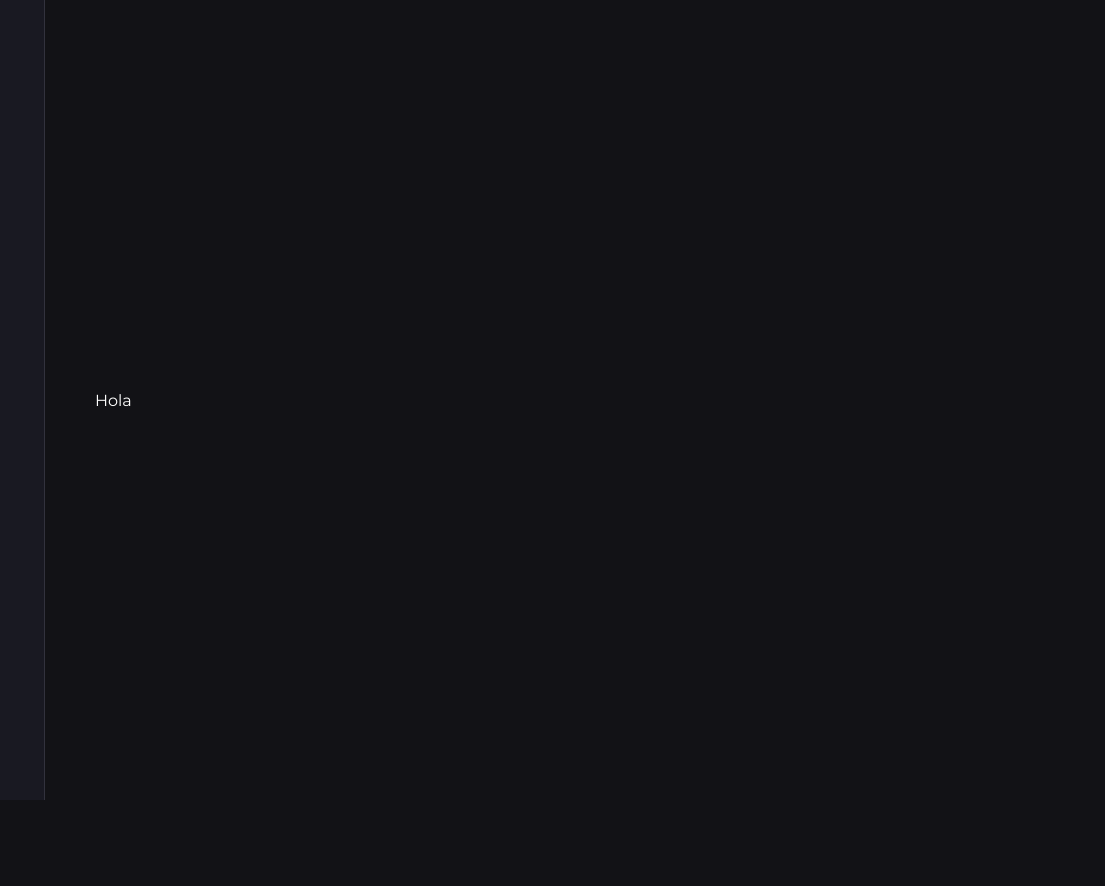
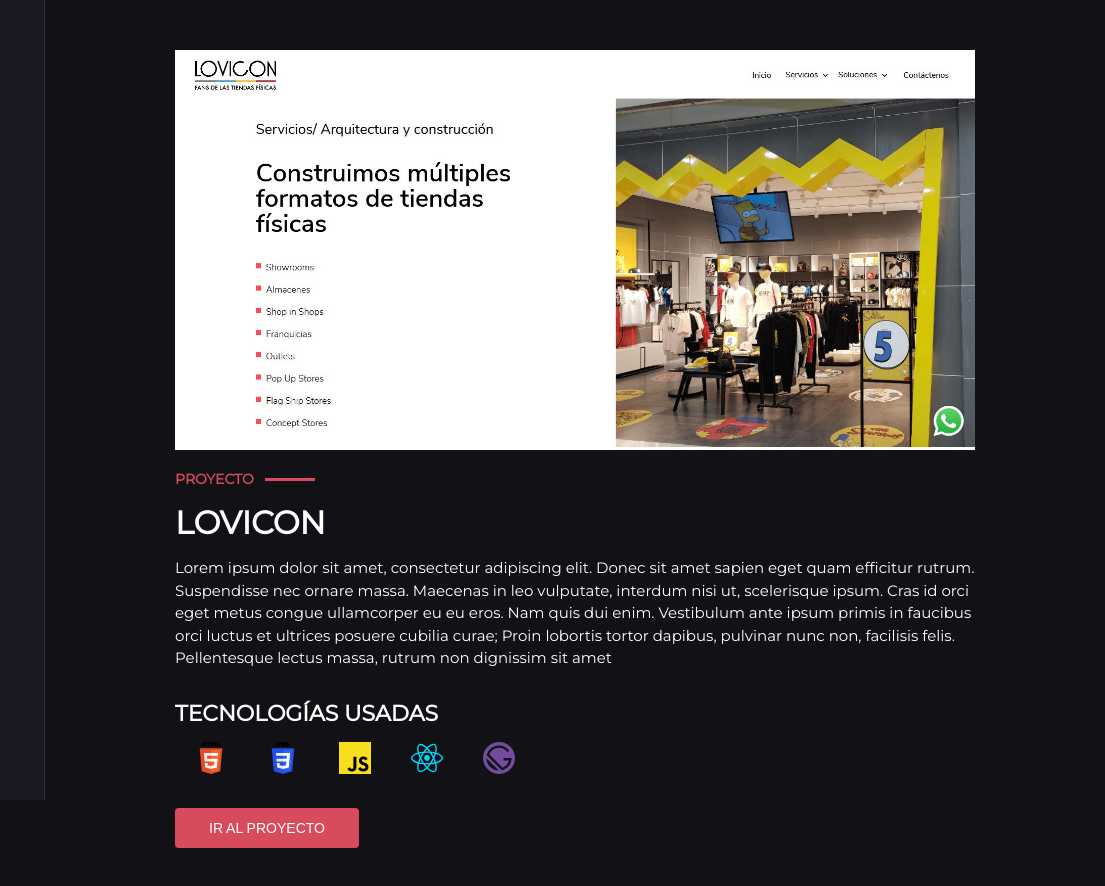
Before and after one commit to simontorresdev/portafolio, a Gatsby site: page /lovicon in a window 1280 px wide. Shown: the full height of the page, 175-1280 px from the left. Before the commit the page ends 800 px from the top, so only its background shows below. Built offline with nearby package versions, Linux system fonts and the light colour scheme; Gatsby itself is replaced by a stand-in of ours.

Commit message:
contruyendo el single project

```diff
--- a/src/components/ListingProject/index.js
+++ b/src/components/ListingProject/index.js
@@ -4,7 +4,7 @@
 import { Link } from 'gatsby'
 import { Html5, Css3, Javascript, IconReact, Next, Gatsby, Wordpress, Elementor } from '../../icons/tecnologias'
 
-export const ListingProject = ({ nombre, descripcion, icons, img, url }) => {
+export const ListingProject = ({ nombre, excerpt, icons, img, url }) => {
   return (
     <ContenedorListing>
       <Link to={`/${url}`}>
@@ -39,7 +39,7 @@
         </ContenedorImagen>
         <ContenedorDescripcion>
           <h2>{nombre}</h2>
-          <h3>{descripcion}</h3>
+          <h3>{excerpt}</h3>
         </ContenedorDescripcion>
       </Link>
     </ContenedorListing>
--- a/src/components/Proyectos/index.js
+++ b/src/components/Proyectos/index.js
@@ -11,7 +11,7 @@
           <ListingProject
             key={id}
             nombre={project.name}
-            descripcion={project.description}
+            excerpt={project.excerpt}
             icons={project.technologys}
             img={project.img}
             url={project.url}
--- a/src/proyectos/index.js
+++ b/src/proyectos/index.js
@@ -2,58 +2,74 @@
   {
     name: 'Lovicon',
     img: 'proyectolovicon.jpg',
-    description: 'Proyecto realizado con Gatsby JS',
+    excerpt: 'Proyecto realizado con Gatsby JS',
     url: 'lovicon',
-    technologys: ['Html5', 'Css3', 'Javascript', 'React', 'Gatsby']
+    technologys: ['Html5', 'Css3', 'Javascript', 'React', 'Gatsby'],
+    description: 'Lorem ipsum dolor sit amet, consectetur adipiscing elit. Donec sit amet sapien eget quam efficitur rutrum. Suspendisse nec ornare massa. Maecenas in leo vulputate, interdum nisi ut, scelerisque ipsum. Cras id orci eget metus congue ullamcorper eu eu eros. Nam quis dui enim. Vestibulum ante ipsum primis in faucibus orci luctus et ultrices posuere cubilia curae; Proin lobortis tortor dapibus, pulvinar nunc non, facilisis felis. Pellentesque lectus massa, rutrum non dignissim sit amet',
+    urlProject: 'https://manolo.com.co'
   },
   {
     name: 'Manolo',
     img: 'manolo.png',
-    description: 'Proyecto realizado con Wordpress',
+    excerpt: 'Proyecto realizado con Wordpress',
     url: 'manolo',
-    technologys: ['Html5', 'Css3', 'Javascript', 'Wordpress', 'Elementor']
+    technologys: ['Html5', 'Css3', 'Javascript', 'Wordpress', 'Elementor'],
+    description: 'Lorem ipsum dolor sit amet, consectetur adipiscing elit. Donec sit amet sapien eget quam efficitur rutrum. Suspendisse nec ornare massa. Maecenas in leo vulputate, interdum nisi ut, scelerisque ipsum. Cras id orci eget metus congue ullamcorper eu eu eros. Nam quis dui enim. Vestibulum ante ipsum primis in faucibus orci luctus et ultrices posuere cubilia curae; Proin lobortis tortor dapibus, pulvinar nunc non, facilisis felis. Pellentesque lectus massa, rutrum non dignissim sit amet',
+    urlProject: 'https://manolo.com.co'
   },
   {
     name: 'App podcast',
     img: 'podcast.png',
-    description: 'Proyecto realizado con Next JS',
+    excerpt: 'Proyecto realizado con Next JS',
     url: 'app-podcast',
-    technologys: ['Html5', 'Css3', 'Javascript', 'React', 'Next']
+    technologys: ['Html5', 'Css3', 'Javascript', 'React', 'Next'],
+    description: 'Lorem ipsum dolor sit amet, consectetur adipiscing elit. Donec sit amet sapien eget quam efficitur rutrum. Suspendisse nec ornare massa. Maecenas in leo vulputate, interdum nisi ut, scelerisque ipsum. Cras id orci eget metus congue ullamcorper eu eu eros. Nam quis dui enim. Vestibulum ante ipsum primis in faucibus orci luctus et ultrices posuere cubilia curae; Proin lobortis tortor dapibus, pulvinar nunc non, facilisis felis. Pellentesque lectus massa, rutrum non dignissim sit amet',
+    urlProject: 'https://manolo.com.co'
   },
   {
     name: 'Petgram',
     img: 'petgram.png',
-    description: 'Proyecto realizado con React JS',
+    excerpt: 'Proyecto realizado con React JS',
     url: 'petgram',
-    technologys: ['Html5', 'Css3', 'Javascript', 'React']
+    technologys: ['Html5', 'Css3', 'Javascript', 'React'],
+    description: 'Lorem ipsum dolor sit amet, consectetur adipiscing elit. Donec sit amet sapien eget quam efficitur rutrum. Suspendisse nec ornare massa. Maecenas in leo vulputate, interdum nisi ut, scelerisque ipsum. Cras id orci eget metus congue ullamcorper eu eu eros. Nam quis dui enim. Vestibulum ante ipsum primis in faucibus orci luctus et ultrices posuere cubilia curae; Proin lobortis tortor dapibus, pulvinar nunc non, facilisis felis. Pellentesque lectus massa, rutrum non dignissim sit amet',
+    urlProject: 'https://manolo.com.co'
   },
   {
     name: 'Lovicon2',
     img: 'proyectolovicon.jpg',
-    description: 'Proyecto realizado con Gatsby JS',
+    excerpt: 'Proyecto realizado con Gatsby JS',
     url: 'lovicon2',
-    technologys: ['Html5', 'Css3', 'Javascript', 'React', 'Gatsby']
+    technologys: ['Html5', 'Css3', 'Javascript', 'React', 'Gatsby'],
+    description: 'Lorem ipsum dolor sit amet, consectetur adipiscing elit. Donec sit amet sapien eget quam efficitur rutrum. Suspendisse nec ornare massa. Maecenas in leo vulputate, interdum nisi ut, scelerisque ipsum. Cras id orci eget metus congue ullamcorper eu eu eros. Nam quis dui enim. Vestibulum ante ipsum primis in faucibus orci luctus et ultrices posuere cubilia curae; Proin lobortis tortor dapibus, pulvinar nunc non, facilisis felis. Pellentesque lectus massa, rutrum non dignissim sit amet',
+    urlProject: 'https://manolo.com.co'
   },
   {
     name: 'Manolo2',
     img: 'manolo.png',
-    description: 'Proyecto realizado con Wordpress',
+    excerpt: 'Proyecto realizado con Wordpress',
     url: 'manolo2',
-    technologys: ['Html5', 'Css3', 'Javascript', 'React', 'Gatsby']
+    technologys: ['Html5', 'Css3', 'Javascript', 'React', 'Gatsby'],
+    description: 'Lorem ipsum dolor sit amet, consectetur adipiscing elit. Donec sit amet sapien eget quam efficitur rutrum. Suspendisse nec ornare massa. Maecenas in leo vulputate, interdum nisi ut, scelerisque ipsum. Cras id orci eget metus congue ullamcorper eu eu eros. Nam quis dui enim. Vestibulum ante ipsum primis in faucibus orci luctus et ultrices posuere cubilia curae; Proin lobortis tortor dapibus, pulvinar nunc non, facilisis felis. Pellentesque lectus massa, rutrum non dignissim sit amet',
+    urlProject: 'https://manolo.com.co'
   },
   {
     name: 'App podcast2',
     img: 'podcast.png',
-    description: 'Proyecto realizado con Next JS',
+    excerpt: 'Proyecto realizado con Next JS',
     url: 'app-podcast2',
-    technologys: ['Html5', 'Css3', 'Javascript', 'React', 'Gatsby']
+    technologys: ['Html5', 'Css3', 'Javascript', 'React', 'Gatsby'],
+    description: 'Lorem ipsum dolor sit amet, consectetur adipiscing elit. Donec sit amet sapien eget quam efficitur rutrum. Suspendisse nec ornare massa. Maecenas in leo vulputate, interdum nisi ut, scelerisque ipsum. Cras id orci eget metus congue ullamcorper eu eu eros. Nam quis dui enim. Vestibulum ante ipsum primis in faucibus orci luctus et ultrices posuere cubilia curae; Proin lobortis tortor dapibus, pulvinar nunc non, facilisis felis. Pellentesque lectus massa, rutrum non dignissim sit amet',
+    urlProject: 'https://manolo.com.co'
   },
   {
     name: 'Petgram2',
     img: 'petgram.png',
-    description: 'Proyecto realizado con React JS',
+    excerpt: 'Proyecto realizado con React JS',
     url: 'petgram2',
-    technologys: ['Html5', 'Css3', 'Javascript', 'React', 'Gatsby']
+    technologys: ['Html5', 'Css3', 'Javascript', 'React', 'Gatsby'],
+    description: 'Lorem ipsum dolor sit amet, consectetur adipiscing elit. Donec sit amet sapien eget quam efficitur rutrum. Suspendisse nec ornare massa. Maecenas in leo vulputate, interdum nisi ut, scelerisque ipsum. Cras id orci eget metus congue ullamcorper eu eu eros. Nam quis dui enim. Vestibulum ante ipsum primis in faucibus orci luctus et ultrices posuere cubilia curae; Proin lobortis tortor dapibus, pulvinar nunc non, facilisis felis. Pellentesque lectus massa, rutrum non dignissim sit amet',
+    urlProject: 'https://manolo.com.co'
   }
 ])
 
--- a/src/templates/SingleProject/index.js
+++ b/src/templates/SingleProject/index.js
@@ -1,9 +1,30 @@
 import React from 'react'
+import { ContainerSingleProject, ContainerTechnologys } from './styles'
+import Image from '../../components/image'
+import { Boton } from '../../styles/GlobalStyles'
+import { Html5, Css3, Javascript, IconReact, Gatsby } from '../../icons/tecnologias'
 
-export default function SingleProject () {
+export default function SingleProject ({ pageContext }) {
+  console.log(pageContext)
   return (
-    <div>
-      Hola
-    </div>
+    <ContainerSingleProject>
+      <Image name={pageContext.img} />
+      <h3>Proyecto</h3>
+      <h1>{pageContext.name}</h1>
+      <p>{pageContext.description}</p>
+      <ContainerTechnologys>
+        <h2>Tecnologías usadas</h2>
+        <ul>
+          <li><Html5 /></li>
+          <li><Css3 /></li>
+          <li><Javascript /></li>
+          <li><IconReact /></li>
+          <li><Gatsby /></li>
+        </ul>
+      </ContainerTechnologys>
+      <a rel='noreferrer' href={pageContext.urlProject} target='_blank'>
+        <Boton>Ir al proyecto</Boton>
+      </a>
+    </ContainerSingleProject>
   )
 }
--- /dev/null
+++ b/src/templates/SingleProject/styles.js
@@ -0,0 +1,62 @@
+import styled from 'styled-components'
+import { colors } from '../../styles/GlobalStyles'
+
+export const ContainerSingleProject = styled.section`
+  max-width: 800px;
+  margin: 0 auto;
+  & .gatsby-image-wrapper{
+    height: 400px;
+    margin-bottom: 20px;
+  }
+  && .gatsby-image-wrapper img{
+    object-position: top center !important;
+  }
+  & h3{
+    font-size: 14px;
+    font-weight: 600;
+    text-transform: uppercase;
+    color: ${colors.rojo};
+    position: relative;
+  }
+  & h3::after{
+    position: absolute;
+    content: "";
+    width: 50px;
+    height: 3px;
+    background: #d74b5c;
+    left: 90px;
+    top: 8px;
+  }
+  & h1{
+    text-transform: uppercase;
+    margin: 15px 0;
+    font-weight: 600;
+    font-size: 32px;
+  }
+  & p{
+    line-height: 1.5em;
+    font-size: 15px;
+    margin-bottom: 15px;
+  }
+`
+export const ContainerTechnologys = styled.nav`
+  margin: 30px 0;
+  & h2{
+    text-transform: uppercase;
+    margin: 15px 0;
+    font-weight: 600;
+    font-size: 22px;
+  }
+  & ul{
+    display: flex;
+    margin-top: 2 0px;
+  }
+  & ul li{
+    list-style: none;
+  }
+  & li svg{
+    width: 32px;
+    height: 32px;
+    margin: 0px 20px;
+  }
+`
```
